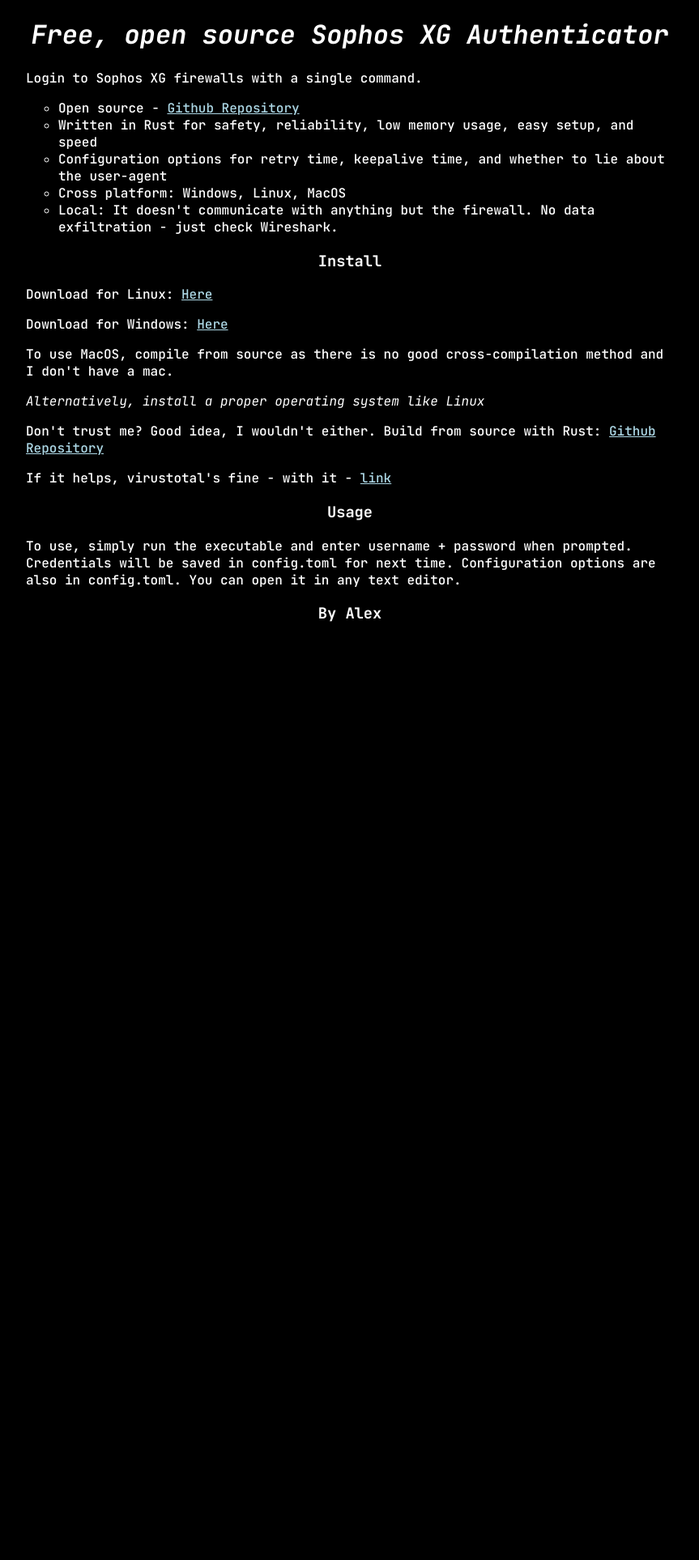
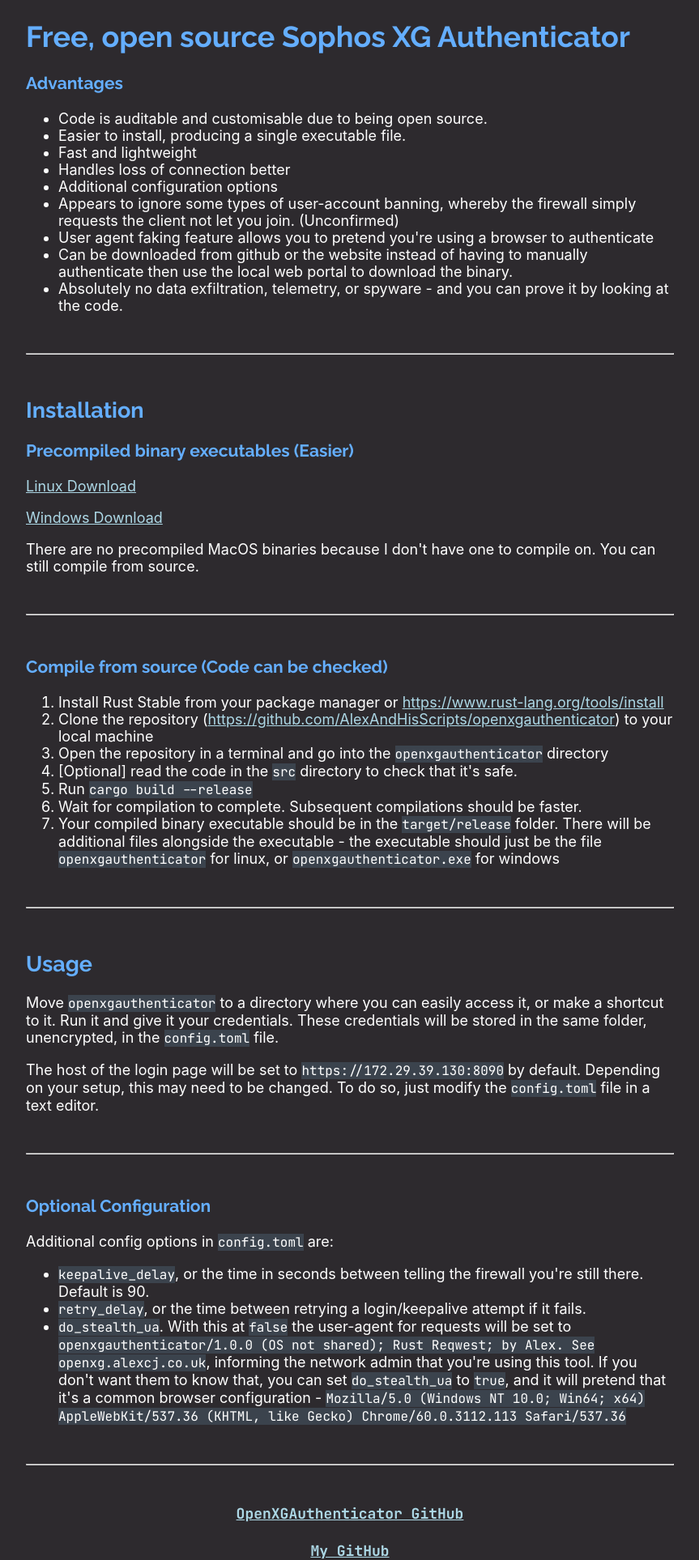
Before and after one commit to Alex-Programs/openxgauthenticator, a Flask app: page / in a window 1280 px wide. Shown: the whole page at 81% size, without its empty margins (208-1071 px from the left). Before the commit the page ends 768 px from the top, so only its background shows below. Run offline with Flask 2, Linux system fonts and the light colour scheme.

Commit message:
Website and readme improvements

```diff
--- a/openxgauthenticator/site/templates/index.html
+++ b/openxgauthenticator/site/templates/index.html
@@ -5,9 +5,8 @@
     <title>OpenXGAuthenticator</title>
 
     <link rel="preconnect" href="https://fonts.googleapis.com">
-    <link rel="preconnect" href="https://fonts.gstatic.com" crossorigin>
-    <link href="https://fonts.googleapis.com/css2?family=JetBrains+Mono:ital,wght@0,500;0,600;0,700;1,400;1,600;1,700&display=swap"
-          rel="stylesheet">
+<link rel="preconnect" href="https://fonts.gstatic.com" crossorigin>
+<link href="https://fonts.googleapis.com/css2?family=JetBrains+Mono:ital,wght@0,300;0,400;0,500;0,600;0,700;1,800&family=Raleway:wght@400;500;600;700&display=swap" rel="stylesheet">
 
     <meta property="og:title" content="OpenXGAuthenticator"/>
     <meta property="og:description" content="Rust-based, open-source Sophos XG Authenticator">
@@ -16,19 +15,27 @@
         body {
             max-width: 800px;
             margin: auto;
+            font-family: -apple-system, BlinkMacSystemFont, "Segoe UI", Roboto, Helvetica, Arial, sans-serif;
+            font-size: 18px;
+        }
+
+        h1, h2, h3, h4, h5, h6, h7, h8 {
+            font-family: "Raleway", -apple-system, BlinkMacSystemFont, "Segoe UI", Roboto, Helvetica, Arial, sans-serif;
+            color: #64aeff;
+        }
+
+        code {
             font-family: "JetBrains Mono", monospace;
+            font-size: 16px;
+            background-color: #3b434d;
         }
 
         body, html {
-            background-color: black;
+            background-color: #2d2a2e;
             height: 100%;
             width: 100%;
 
             color: white;
-        }
-
-        h1, h2, h3 {
-            text-align: center;
         }
 
         a {
@@ -38,55 +45,118 @@
         a:visited {
             color: lightblue;
         }
+
+        ul {
+            list-style-type: disc;
+        }
     </style>
 </head>
 <body>
-<h1><i>Free, open source Sophos XG Authenticator</i></h1>
+<h1>Free, open source Sophos XG Authenticator</h1>
+<h3>Advantages</h3>
+<ul>
+    <li>
+        Code is auditable and customisable due to being open source.
+    </li>
+    <li>
+        Easier to install, producing a single executable file.
+    </li>
+    <li>
+        Fast and lightweight
+    </li>
+    <li>
+        Handles loss of connection better
+    </li>
+    <li>
+        Additional configuration options
+    </li>
+    <li>
+        Appears to ignore some types of user-account banning, whereby the firewall simply requests the client not let
+        you join. (Unconfirmed)
+    </li>
+    <li>
+        User agent faking feature allows you to pretend you're using a browser to authenticate
+    </li>
+    <li>
+        Can be downloaded from github or the website instead of having to manually authenticate then use the local web
+        portal to download the binary.
+    </li>
+    <li>
+        Absolutely no data exfiltration, telemetry, or spyware - and you can prove it by looking at the code.
+    </li>
+</ul>
+
+</br><hr></br>
+
+<h2>Installation</h2>
+<h3>Precompiled binary executables (Easier)</h3>
 <p>
-Login to Sophos XG firewalls with a single command.
+    <a href="/downloads/openxgauthenticator-linux">Linux Download</a>
+</p>
+<a href="/downloads/openxgauthenticator.exe">Windows Download</a>
 </p>
 <p>
-<ul type="circle">
-    <li>
-        Open source - <a href="https://github.com/AlexAndHisScripts/openxgauthenticator">Github Repository</a>
+    There are no precompiled MacOS binaries because I don't have one to compile on. You can still compile from source.
+</p>
+
+</br><hr></br>
+
+<h3>Compile from source (Code can be checked)</h3>
+<ol>
+    <li>Install Rust Stable from your package manager or <a href="https://www.rust-lang.org/tools/install">https://www.rust-lang.org/tools/install</a>
     </li>
-    <li>
-        Written in Rust for safety, reliability, low memory usage, easy setup, and speed
+
+    <li>Clone the repository (<a href="https://github.com/AlexAndHisScripts/openxgauthenticator">https://github.com/AlexAndHisScripts/openxgauthenticator</a>) to your local machine</li>
+
+    <li>Open the repository in a terminal and go into the <code>openxgauthenticator</code> directory</li>
+
+    <li>[Optional] read the code in the <code>src</code> directory to check that it's safe.</li>
+
+    <li>Run <code>cargo build --release</code></li>
+
+    <li>Wait for compilation to complete. Subsequent compilations should be faster.</li>
+
+    <li>Your compiled binary executable should be in the <code>target/release</code> folder. There will be additional
+        files alongside the executable - the executable should just be the file <code>openxgauthenticator</code> for
+        linux, or <code>openxgauthenticator.exe</code> for windows
     </li>
-    <li>
-        Configuration options for retry time, keepalive time, and whether to lie about the user-agent
-    </li>
-    <li>
-        Cross platform: Windows, Linux, MacOS
-    </li>
-    <li>
-        Local: It doesn't communicate with anything but the firewall. No data exfiltration - just check Wireshark.
-    </li>
+</ol>
+
+</br><hr></br>
+
+<h2 id="usage">Usage</h2>
+
+<p>Move <code>openxgauthenticator</code> to a directory where you can easily access it, or make a shortcut to it. Run it
+    and give it your credentials. These credentials will be stored in the same folder, unencrypted, in the <code>config.toml</code>
+    file. </p>
+
+<p>The host of the login page will be set to <code>https://172.29.39.130:8090</code> by default. Depending on your
+    setup, this may need to be changed. To do so, just modify the <code>config.toml</code> file in a text editor.</p>
+
+</br><hr></br>
+
+<h3 id="optionalconfiguration">Optional Configuration</h3>
+
+<p>Additional config options in <code>config.toml</code> are:</p>
+
+<ul>
+    <li><code>keepalive_delay</code>, or the time in seconds between telling the firewall you're still there. Default is 90.</li>
+
+    <li><code>retry_delay</code>, or the time between retrying a login/keepalive attempt if it fails.</li>
+
+    <li><code>do_stealth_ua</code>. With this at <code>false</code> the user-agent for requests will be set to <code>openxgauthenticator/1.0.0
+        (OS not shared); Rust Reqwest; by Alex. See openxg.alexcj.co.uk</code>, informing the network admin that you're
+        using this tool. If you don't want them to know that, you can set <code>do_stealth_ua</code> to
+        <code>true</code>, and it will pretend that it's a common browser configuration - <code>Mozilla/5.0 (Windows NT
+            10.0; Win64; x64) AppleWebKit/537.36 (KHTML, like Gecko) Chrome/60.0.3112.113 Safari/537.36</code></li>
 </ul>
-<h3>Install</h3>
-<p>
-    Download for Linux: <a href="/downloads/openxgauthenticator-linux">Here</a>
+
+</br><hr></br>
+
+<p style="text-align: center; font-family: 'JetBrains Mono', 'Raleway', monospace">
+    <b><a href="https://github.com/AlexAndHisScripts/openxgauthenticator">OpenXGAuthenticator GitHub</a></b>
+    </br> </br>
+    <b><a href="https://github.com/AlexAndHisScripts">My GitHub</a></b>
 </p>
-Download for Windows: <a href="/downloads/openxgauthenticator.exe">Here</a>
-</p>
-<p>
-    To use MacOS, compile from source as there is no good cross-compilation method and I don't have a mac.
-</p>
-<p>
-    <i>Alternatively, install a proper operating system like Linux</i>
-</p>
-<p>
-    Don't trust me? Good idea, I wouldn't either. Build from source with Rust: <a
-        href="https://github.com/AlexAndHisScripts/openxgauthenticator">Github Repository</a>
-</p>
-<p>
-    If it helps, virustotal's fine - with it - <a href="https://www.virustotal.com/gui/file/885de1813c422c22dcac2b388b2f46239978d81b41dcfa2265092a0e0b2a49ff?nocache=1">link</a>
-</p>
-<h3>Usage</h3>
-<p>
-    To use, simply run the executable and enter username + password when prompted. Credentials will be saved in
-    config.toml for next time. Configuration options are also in config.toml. You can open it in any text editor.
-</p>
-<h3>By Alex</h3>
 </body>
 </html>
```
Also changed, not shown: README.md.
